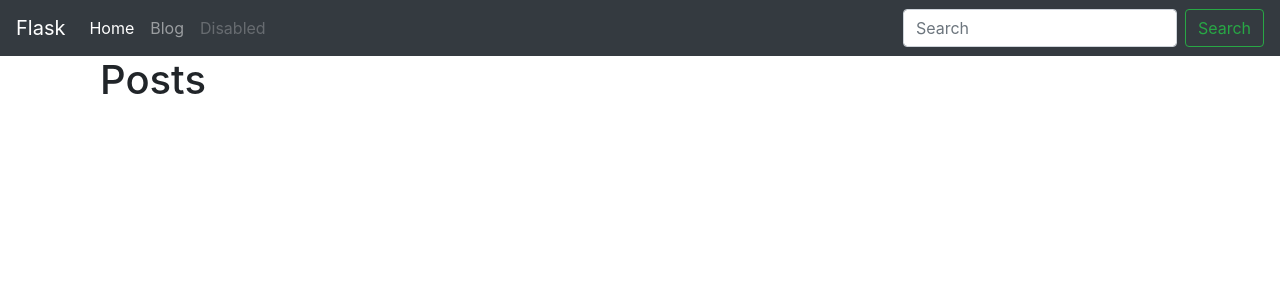
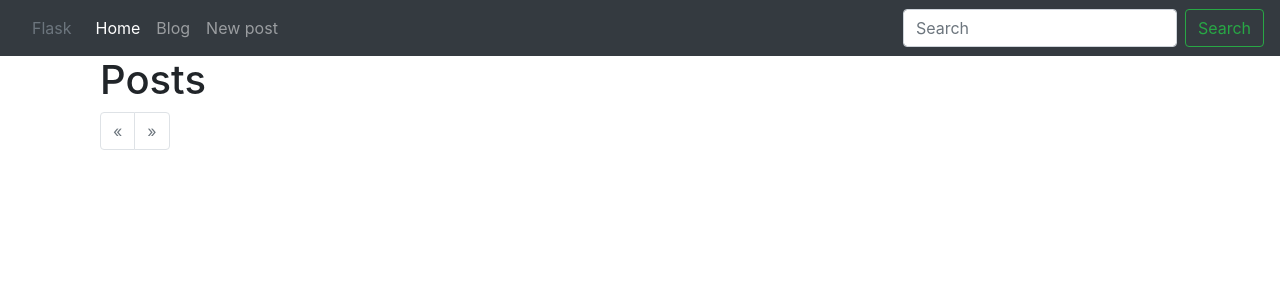
Before and after one commit to Mecherok/blogFlask, a Python web app: template app/templates/index.html in a window 1280 px wide. Shown: the top 300 px of the page. Run offline with Jinja, Linux system fonts and the light colour scheme; the template is opened without the code that fills it, so the values that code supplies are empty; some libraries are stand-ins or nearby versions.

Commit message:
Added pagination

```diff
--- a/app/posts/templates/posts/index.html
+++ b/app/posts/templates/posts/index.html
@@ -10,10 +10,42 @@
 
 {% block content %}
 
-    {% for post in posts %}
+    {% for post in pages.items %}
         <p>
             <a href="{{ url_for('posts.post_detail', slug = post.slug) }}"> {{ post.title }}</a>
         </p>
     {% endfor %}
 
+    <nav>
+        <ul class="pagination">
+            <li
+                {% if not pages.has_prev %}
+                    class="page-item disabled"
+                {% endif %}
+                class="page-item"
+            >
+                <a class="page-link" href="./?page={{ pages.prev_num }}" aria-label="Previous">
+                    <span aria-hidden="true">&laquo;</span>
+                </a>
+            </li>
+
+            {% for page in pages.iter_pages() %}
+                <li {% if page == pages.page %} class="page-item active" {% endif %}>
+                    <a class="page-link" href="./?page={{ page }}">{{ page }}</a>
+                </li>
+            {% endfor %}
+
+            <li
+                {% if not pages.has_next %}
+                    class="page-item disabled"
+                {% endif %}
+                class="page-item"
+            >
+            <a class="page-link" href="./?page={{ pages.next_num }}" aria-label="Next">
+                <span aria-hidden="true">&raquo;</span>
+            </a>
+        </li>
+        </ul>
+    </nav>
+
 {% endblock %}
--- a/app/templates/base.html
+++ b/app/templates/base.html
@@ -10,7 +10,7 @@
 </head>
 <body>
 	<nav class="navbar navbar-expand-lg navbar-dark bg-dark">
-		<a class="navbar-brand" href="#">Flask</a>
+		<a class="nav-link disabled" href="#" tabindex="-1" aria-disabled="true">Flask</a>
 		<button class="navbar-toggler" type="button" data-toggle="collapse" data-target="#navbarSupportedContent" aria-controls="navbarSupportedContent" aria-expanded="false" aria-label="Toggle navigation">
 			<span class="navbar-toggler-icon"></span>
 		</button>
@@ -24,7 +24,7 @@
 					<a class="nav-link" href="{{ url_for('posts.index') }}">Blog</a>
 				</li>
 				<li class="nav-item">
-					<a class="nav-link disabled" href="#" tabindex="-1" aria-disabled="true">Disabled</a>
+					<a class="nav-link" href="{{ url_for('posts.create_post') }}">New post</a>
 				</li>
 			</ul>
 
@@ -32,7 +32,6 @@
 				<input class="form-control mr-sm-2" type="search" placeholder="Search" aria-label="Search" name="q" value="{{ request.args.get('q', '') }}">
 				<button class="btn btn-outline-success my-2 my-sm-0" type="submit">Search</button>
 			</form>
-
 		</div>
 	</nav>
 
```
Also changed, not shown: app/posts/blueprint.py (+11 -2 lines).
